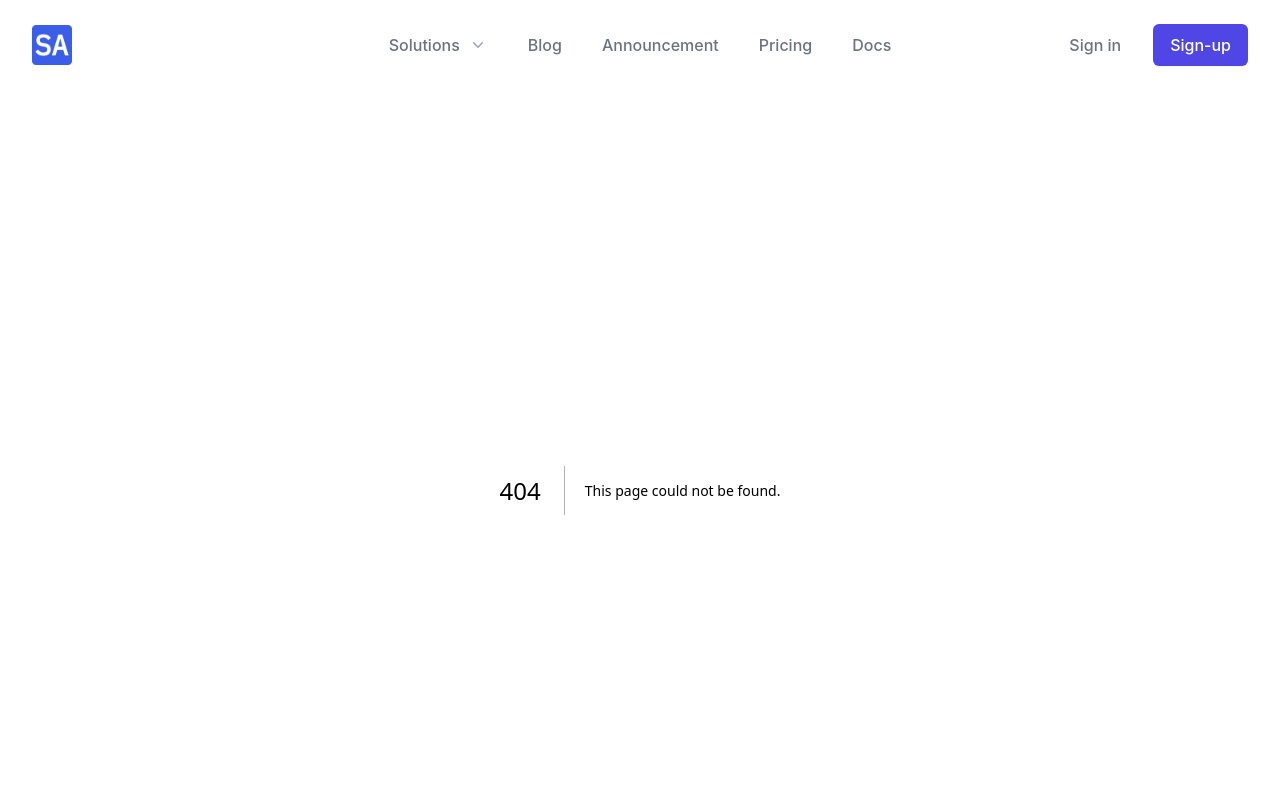
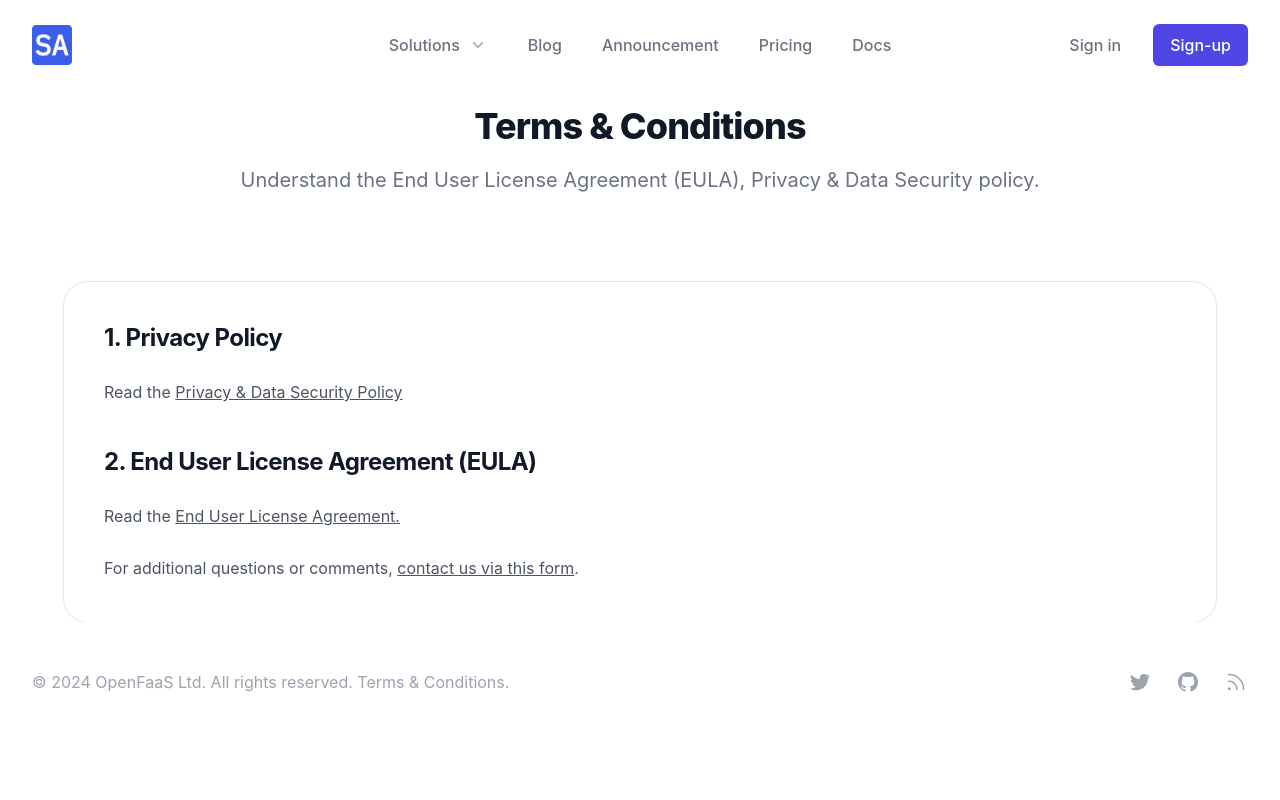
Before and after one commit to self-actuated/actuated.com, a Next.js app: page /terms in a window 1280 px wide. Before the commit this address had no page. Shown: the top 800 px of the page. Built offline with nearby package versions, Linux system fonts and the light colour scheme; a web font is replaced by a local one.

Commit message:
Add basic terms page
Signed-off-by: Alex Ellis (OpenFaaS Ltd) <alexellis2@gmail.com>

```diff
--- a/components/footer.js
+++ b/components/footer.js
@@ -64,8 +64,7 @@ export default function Footer() {
         </div>
         <div className="mt-8 md:order-1 md:mt-0">
           <p className="text-center text-base text-gray-400">
-            &copy; 2022 <a href="https://openfaas.com">OpenFaaS Ltd</a>, Inc.
-            All rights reserved.
+            &copy; 2024 <a href="https://openfaas.com">OpenFaaS Ltd</a>. All rights reserved. <a className='hover:underline' href='/terms'>Terms & Conditions.</a>
           </p>
         </div>
       </div>
--- /dev/null
+++ b/pages/terms/index.js
@@ -0,0 +1,42 @@
+
+export default function Terms({ posts }) {
+  return (
+    <>
+      <div className="bg-white">
+        <div className=" max-w-7xl mx-auto py-4 px-4 sm:py-2 sm:px-6">
+          <div className="text-center">
+            <h1 className="mt-2 text-3xl leading-10 font-extrabold text-gray-900 sm:text-3xl sm:leading-none sm:tracking-tight lg:text-4xl">
+                Terms & Conditions
+            </h1>
+            <p className="max-w-l mt-5 mx-auto text-xl leading-7 text-gray-500">
+              Understand the End User License Agreement (EULA), Privacy & Data Security policy.{' '}
+            </p>
+          </div>
+        </div>
+      </div>
+
+    <ul className="container max-w-7xl mx-auto mt-4 px-4 sm:px-6 lg:px-8 min-height-500">
+        <div className="bg-white">
+          <div className="mx-auto max-w-7xl px-6 lg:px-8">
+            <div className="mx-auto mt-16 max-w-2xl rounded-3xl ring-1 ring-gray-200 sm:mt-20 lg:mx-0 lg:flex lg:max-w-none">
+              <div className="p-8 sm:p-10 lg:flex-auto">
+                <h3 className="text-2xl font-bold tracking-tight text-gray-900">1. Privacy Policy</h3>
+                <p className="mt-6 text-base leading-7 text-gray-600">
+                    Read the <a className='underline' href='https://docs.actuated.dev/faq/#privacy-policy-data-security'>Privacy & Data Security Policy</a>
+                </p>
+                <h3 className="text-2xl mt-10 font-bold tracking-tight text-gray-900">2. End User License Agreement (EULA)</h3>
+                <p className="mt-6 text-base leading-7 text-gray-600">
+                    Read the <a className='underline' href='https://github.com/self-actuated/actuated/blob/master/EULA.md'>End User License Agreement.</a>
+                </p>
+                <p className="mt-6 text-base leading-7 text-gray-600">
+                    For additional questions or comments, <a className='underline' href="https://forms.gle/8XmpTTWXbZwWkfqT6">contact us via this form</a>.
+                </p>
+              </div>
+            </div>
+          </div>
+        </div>
+
+      </ul>
+    </>
+  );
+}
```
